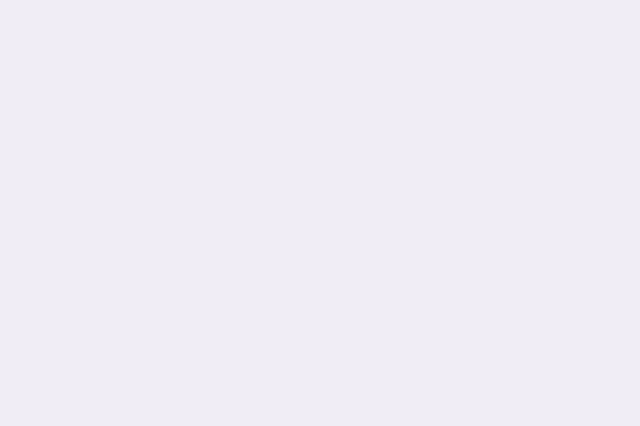
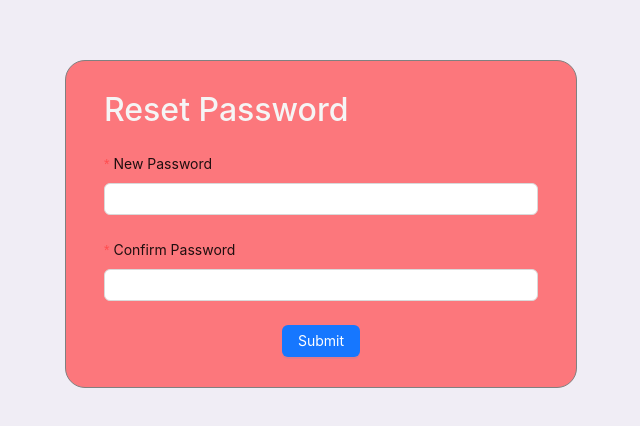
Before and after one commit to lnl2002/dinter-project, a React (Create React App) app in the folder dinter/: page /reset-password in a window 1280 px wide. Before the commit this address had no page. Shown: the part 176-602 px from the top of the page, without its empty margins (319-959 px from the left). Built offline with nearby package versions, Linux system fonts and the light colour scheme.

Commit message:
update UI

```diff
--- /dev/null
+++ b/dinter/src/pages/ResetPassword/index.jsx
@@ -0,0 +1,98 @@
+import { Button, Col, Form, Input, Row, Space } from "antd";
+import styled from "styled-components";
+
+const StyledLabel = styled.div`
+  :where(.css-dev-only-do-not-override-1k979oh).ant-form-vertical
+    .ant-form-item-label
+    > label,
+  :where(.css-dev-only-do-not-override-1k979oh).ant-col-24.ant-form-item-label
+    > label,
+  :where(
+      .css-dev-only-do-not-override-1k979oh
+    ).ant-col-xl-24.ant-form-item-label
+    > label {
+    color: whitesmoke;
+  }
+`;
+
+const ResetPassword = () => {
+  const [form] = Form.useForm();
+
+  return (
+    <div
+      style={{
+        height: "100vh",
+        display: "flex",
+        alignItems: "center",
+        justifyContent: "center",
+      }}
+    >
+      <Row
+        gutter={[16, 16]}
+        style={{
+          width: "40%",
+          padding: "30px",
+          border: "1px solid gray",
+          borderRadius: "20px",
+          boxShadow: "10px",
+          backgroundColor: "#fc777c	",
+          color: "whitesmoke",
+        }}
+      >
+        <Col span={24}>
+          <h2>Reset Password</h2>
+        </Col>
+        <Col span={24}>
+          <StyledLabel>
+            <Form form={form} layout="vertical" initialValues={{}}>
+              <Form.Item
+                label="New Password"
+                name="password"
+                rules={[{ required: true }]}
+              >
+                <Input />
+              </Form.Item>
+
+              {/* Field */}
+              <Form.Item
+                label="Confirm Password"
+                name="password2"
+                dependencies={["password"]}
+                rules={[
+                  {
+                    required: true,
+                  },
+                  ({ getFieldValue }) => ({
+                    validator(_, value) {
+                      if (!value || getFieldValue("password") === value) {
+                        return Promise.resolve();
+                      }
+                      return Promise.reject(
+                        new Error(
+                          "The new password that you entered do not match!"
+                        )
+                      );
+                    },
+                  }),
+                ]}
+              >
+                <Input />
+              </Form.Item>
+              <div
+                style={{
+                  display: "flex",
+                  alignItems: "center",
+                  justifyContent: "center",
+                }}
+              >
+                <Button type="primary">Submit</Button>
+              </div>
+            </Form>
+          </StyledLabel>
+        </Col>
+      </Row>
+    </div>
+  );
+};
+
+export default ResetPassword;
--- a/dinter/src/routes/Routes.js
+++ b/dinter/src/routes/Routes.js
@@ -6,6 +6,7 @@ import RequestFriend from "../pages/RequestFriend";
 import ProfileSetup from "../pages/ProfileSetup";
 import Story from "../pages/Story";
 import Dashboard from "../pages/Dashboard";
+import ResetPassword from "../pages/ResetPassword";
 
 
 const routes = [
@@ -40,6 +41,10 @@ const routes = [
     {
         path: '/dashboard',
         element: Dashboard,
+    },
+    {
+        path: '/reset-password',
+        element: ResetPassword,
     }
 ]
 
```
Also changed, not shown: dinter/src/pages/ResetPassword/styled.js (added, +7 -0 lines).
